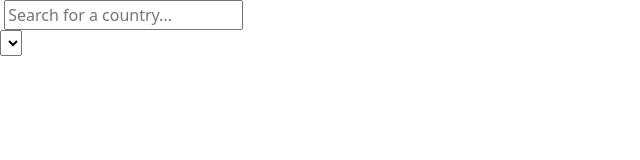
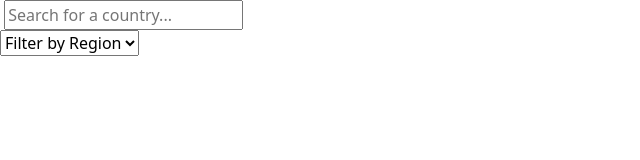
Before and after one commit to jfisherd/REST-Countries-API, a website with bundled scripts: page home.html in a window 1280 px wide. Shown: the whole page, without its empty margins (0-640 px from the left). Built offline with nearby package versions, Linux system fonts and the light colour scheme; no server answers.

Commit message:
home.html: <select> element populated with options

```diff
--- a/home.html
+++ b/home.html
@@ -29,7 +29,14 @@
             <img> <!-- draw magnifying glass -->
             <input placeholder = 'Search for a country...'> <!-- Search for a country... -->
         </div>
-        <select></select> <!-- Filter by Region -->
+        <select> <!-- Filter by Region -->
+            <option value = ''>Filter by Region</option>
+            <option value = 'Africa'>Africa</option>
+            <option value = 'America'>America</option>
+            <option value = 'Asia'>Asia</option>
+            <option value = 'Europe'>Europe</option>
+            <option value = 'Oceania'>Oceania</option>
+        </select>
     </nav>
     <main id='main'> <!-- [country card] [country card] [country card] -->
 
```
